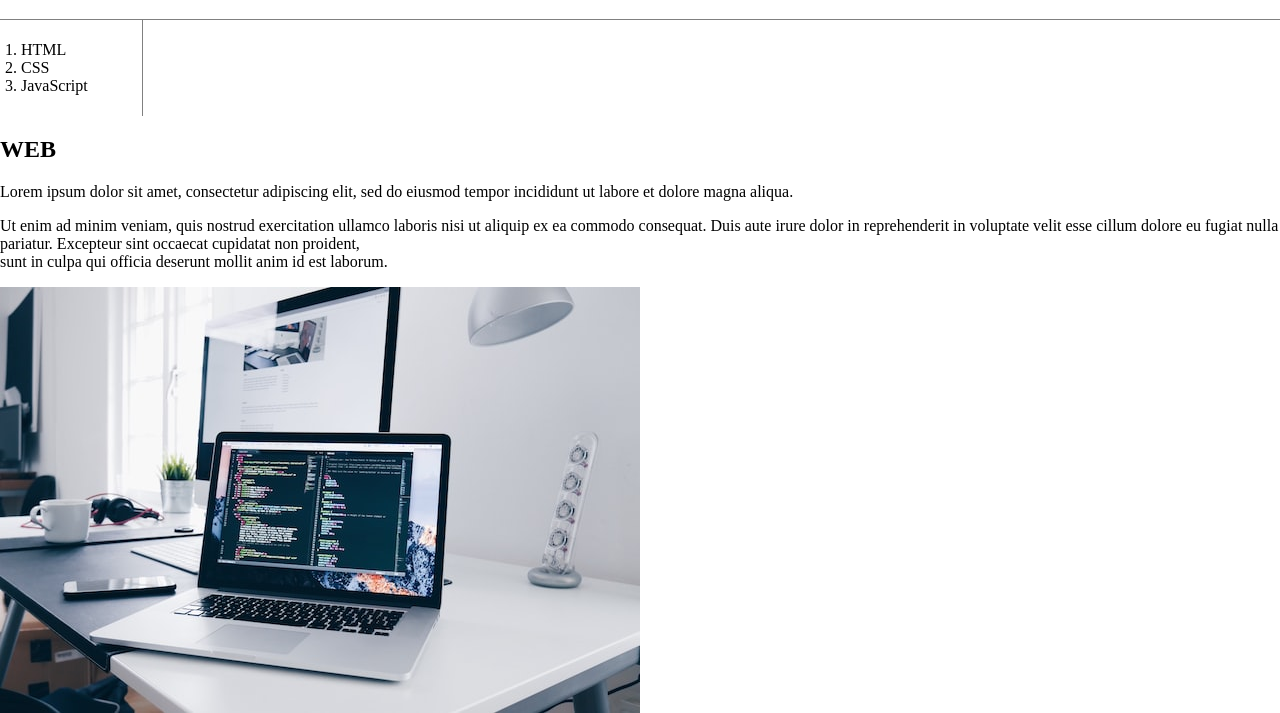
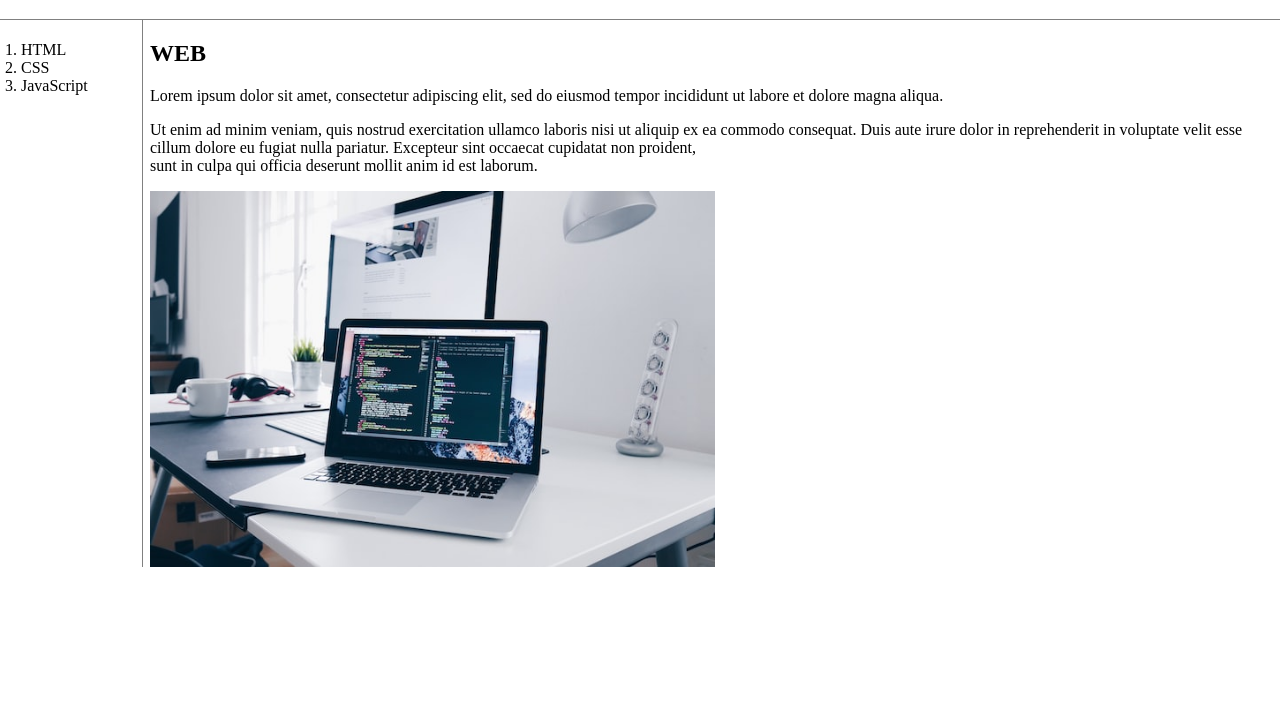
Before and after one commit to goheon/git-prac, a plain HTML site: page index.html in a window 1280 px wide. Shown: the part 136-849 px from the top of the page. After the commit the page ends 800 px from the top, so only its background shows below. Drawn offline with Linux system fonts and the light colour scheme.

Commit message:
Add files via upload

```diff
--- a/index.html
+++ b/index.html
@@ -5,13 +5,18 @@
 </head>
 <body>
     <h1><a href="WEB1.html">WEB</a></h1>
+    <div id="grid">
         <ol>
         <li><a href="html.html">HTML</a></li>
         <li><a href="CSS.html">CSS</a></li>
         <li><a href="JS.html">JavaScript</a></li>
         </ol>
+        <div id="article">
             <h2>WEB</h2>
             <p><a href="https://loremipsum.io/" target="_blank" title="lorem ipsum generator">Lorem ipsum</a> dolor sit amet, consectetur adipiscing elit, sed do eiusmod tempor incididunt ut labore et dolore magna aliqua.</p>
             <p> Ut enim ad minim veniam, quis nostrud exercitation ullamco laboris nisi ut aliquip ex ea commodo consequat. Duis aute irure dolor in reprehenderit in voluptate velit esse cillum dolore eu fugiat nulla pariatur. Excepteur sint occaecat cupidatat non proident,<br> sunt in culpa qui officia deserunt mollit anim id est laborum.</p>
             <img src="code.jpg" width=50%>
+        </div>
+    </div>
+
 </body>
```
Lines whose indentation alone changed are shown as unchanged.
